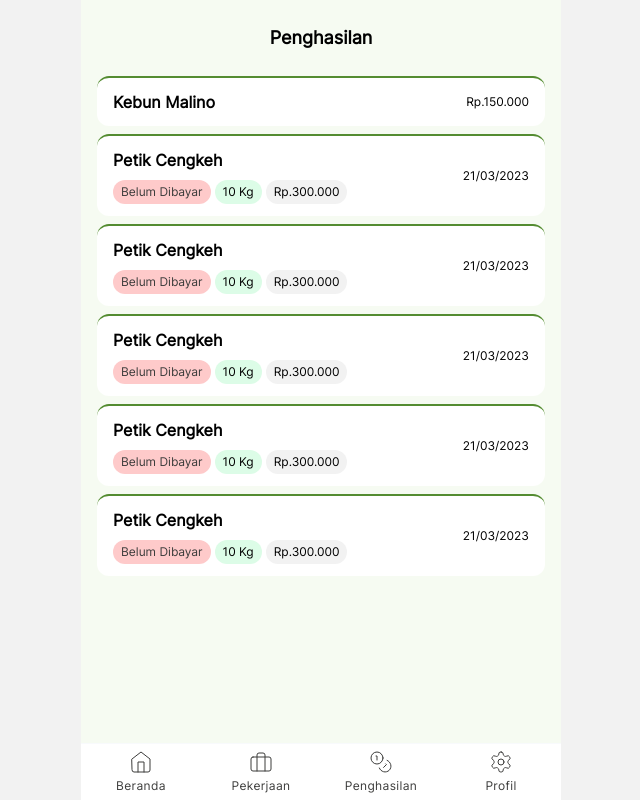
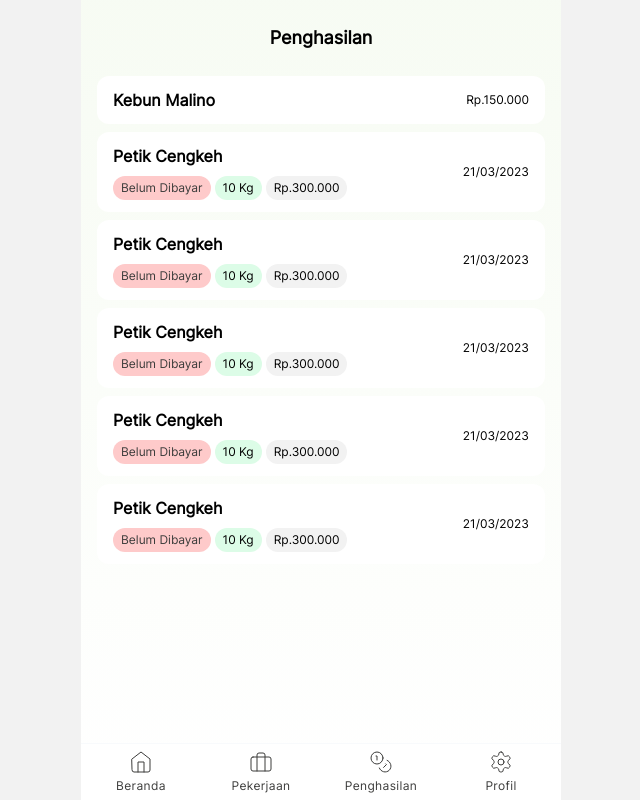
Before and after one commit to onlyhasbi/app-clove-comodity-mobile, a React (Create React App) app: page /tab3 in a window 1280 px wide. Shown: the whole page, without its empty margins (319-959 px from the left). Built offline with nearby package versions, Linux system fonts and the light colour scheme.

Commit message:
remove border top style

```diff
--- a/src/pages/Tab1.tsx
+++ b/src/pages/Tab1.tsx
@@ -11,7 +11,7 @@ const Tab1: React.FC = () => {
         <IonContent fullscreen>
             <ProfilHeader title={"Selamat Datang,"} description={"Ismail Marjuki"}/>
             <div
-                className="flex flex-col justify-center text-center space-y-8 bg-white py-12 px-8 mx-4 rounded-xl border-t-2 border-accent">
+                className="flex flex-col justify-center text-center space-y-8 bg-white py-12 px-8 mx-4 rounded-xl ">
                 {/*<div className={"rounded-full self-center flex  border-gray-200 bg-accent text-white  p-4"}>*/}
                 <img src={nojobSrc} className={"w-full h-48"}/>
                 {/*</div>*/}
--- a/src/pages/Tab2.tsx
+++ b/src/pages/Tab2.tsx
@@ -22,7 +22,7 @@ const Tab2: React.FC = () => {
 };
 
 const Item = () => {
-    return <div className={"min-h-[50px] bg-white p-4 rounded-xl flex gap-3 items-center justify-between border-t-2 border-accent"}>
+    return <div className={"min-h-[50px] bg-white p-4 rounded-xl flex gap-3 items-center justify-between "}>
         <div>
             <h2 className={"font-semibold text-sm"}>Cengkeh Malino</h2>
             <p className={"text-xs mt-1"}>Makassar, Barana</p>
--- a/src/pages/Tab3.tsx
+++ b/src/pages/Tab3.tsx
@@ -6,7 +6,7 @@ const Tab3: React.FC = () => {
     return (<IonPage>
         <IonContent fullscreen>
             <TextHeader title={"Penghasilan"}/>
-            <div className={"mx-4 px-4 py-3 bg-white rounded-xl flex justify-between items-center border-t-2 border-accent"}>
+            <div className={"mx-4 px-4 py-3 bg-white rounded-xl flex justify-between items-center "}>
                 <div className={"space-y-1"}>
                     <h3 className={"font-semibold"}>Kebun Malino</h3>
                 </div>
@@ -16,7 +16,7 @@ const Tab3: React.FC = () => {
             </div>
             {[1, 1, 1, 1, 1].map((item,index) => <div
                 key={index}
-                className={"mx-4 my-2 px-4 py-3 bg-white rounded-xl flex justify-between items-center border-t-2 border-accent"}>
+                className={"mx-4 my-2 px-4 py-3 bg-white rounded-xl flex justify-between items-center "}>
                 <div className={"space-y-2"}>
                     <h3 className={"font-semibold"}>Petik Cengkeh</h3>
                     <div className={"flex gap-1 items-center"}>
--- a/src/pages/Tab4.tsx
+++ b/src/pages/Tab4.tsx
@@ -7,7 +7,7 @@ const Tab4: React.FC = () => {
     return (<IonPage>
         <IonContent fullscreen>
             <ProfilHeader title={"Ismail Marjuki"} description={"085211818885"}/>
-            <div className="space-y-8 bg-white py-4 px-4 mx-4 rounded-xl border-t-2 border-accent">
+            <div className="space-y-8 bg-white py-4 px-4 mx-4 rounded-xl ">
                 <div className={"border-b-[1px] border-accent pb-2 flex gap-8 items-center"}>
                     <UserCircle className={"w-6 h-6"} strokeWidth={1}/>
                     Profil Lengkap
--- a/src/theme/index.css
+++ b/src/theme/index.css
@@ -74,6 +74,7 @@
     * {
         @apply border-border;
     }
+
     body {
         @apply bg-background text-foreground;
         font-feature-settings: "rlig" 1, "calt" 1;
@@ -98,12 +99,23 @@
     font-family: "Inter-Regular";
 }
 
-ion-app{
+ion-app {
     max-width: 480px;
-  margin:0px auto;
+    margin: 0px auto;
 }
 
 
 ion-content {
-  --background: #f6fbf2;
+    /*--background: #f6fbf2;*/
+    /*--background: hsla(93, 53%, 97%, 1);*/
+
+
+
+    --background: hsla(0, 0%, 95%, 1);
+
+    --background: linear-gradient(270deg, hsla(93, 53%, 97%, 1) 0%, hsla(0, 0%, 100%, 1) 100%);
+
+    --background: -moz-linear-gradient(270deg, hsla(93, 53%, 97%, 1) 0%, hsla(0, 0%, 100%, 1) 100%);
+
+    --background: -webkit-linear-gradient(270deg, hsla(93, 53%, 97%, 1) 0%, hsla(0, 0%, 100%, 1) 100%);
 }
```
Lines whose indentation alone changed are shown as unchanged.
